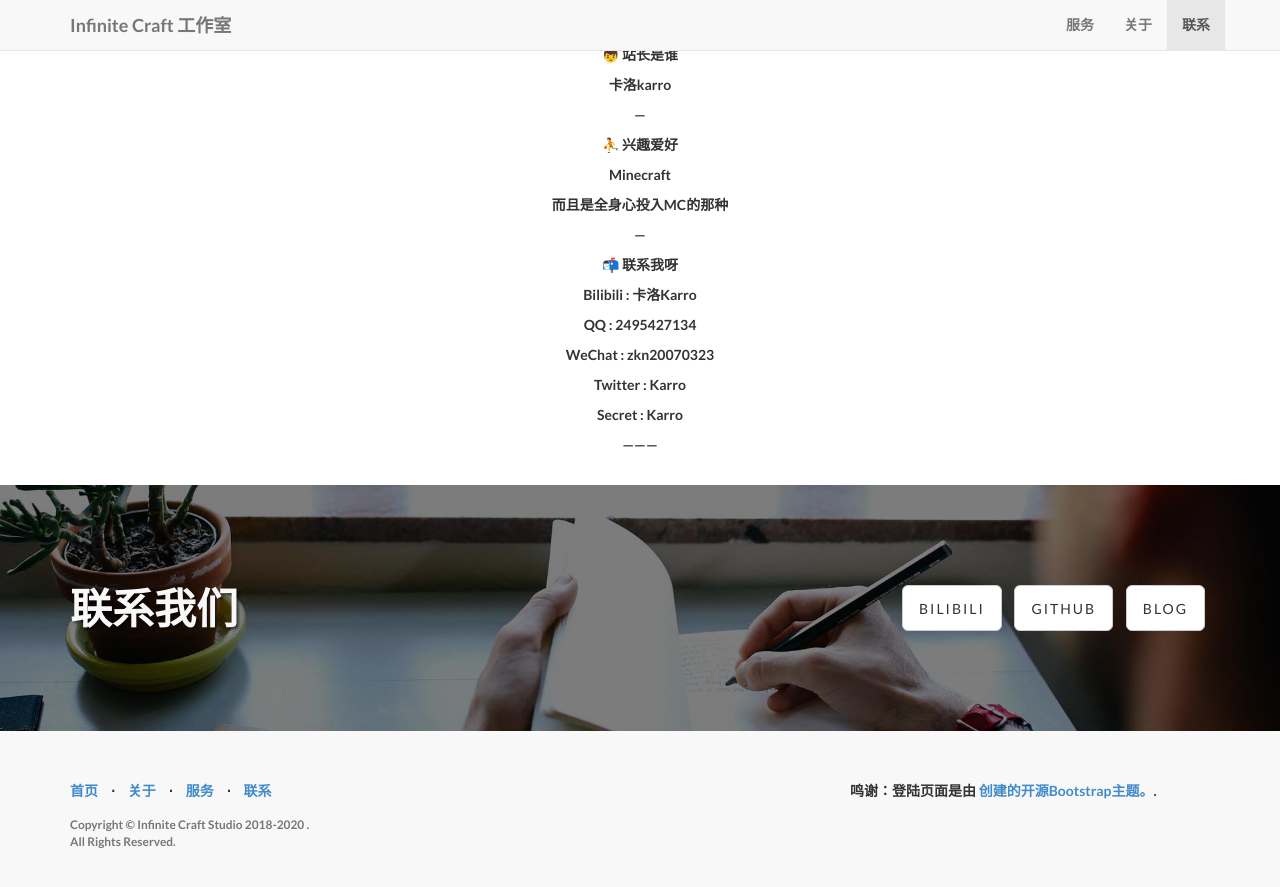
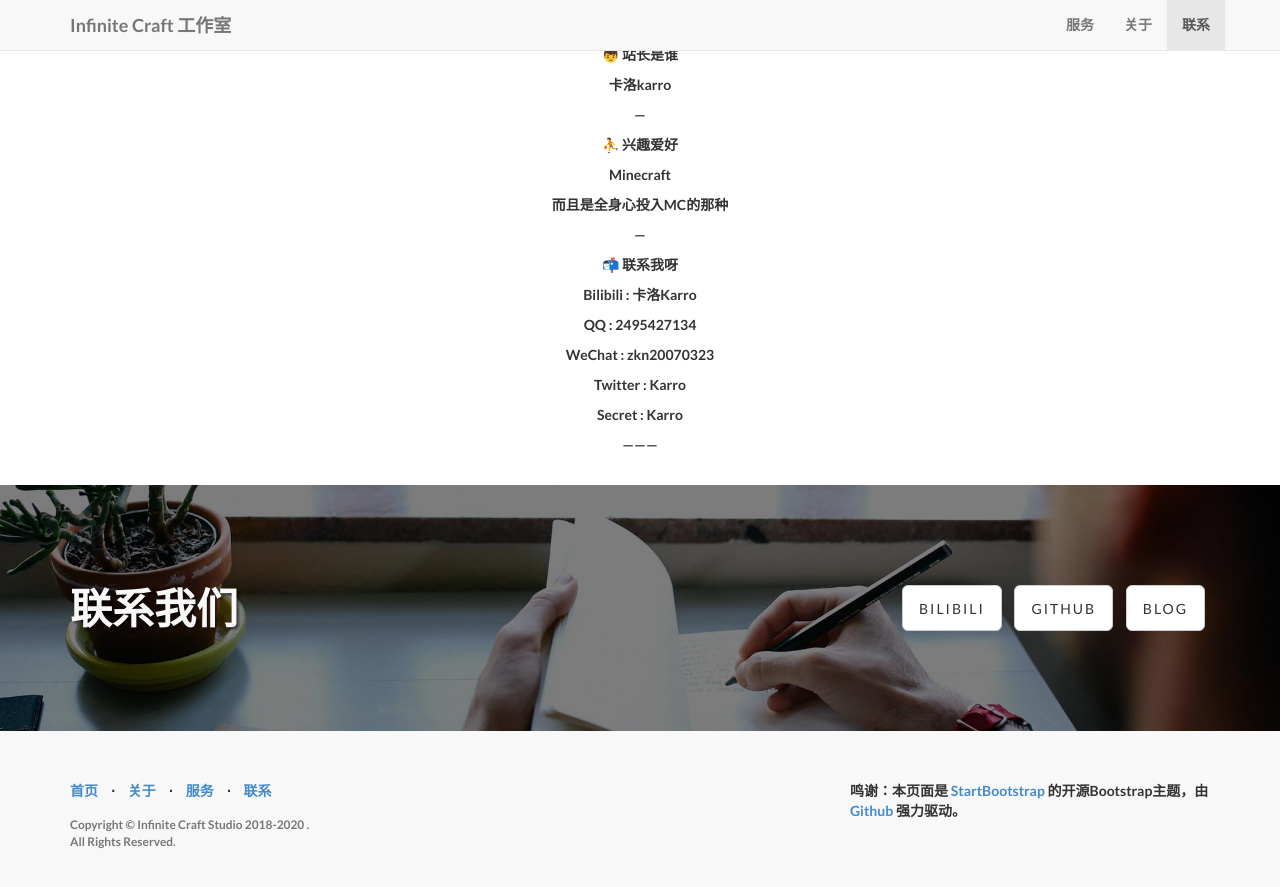
Before and after one commit to MrKarro/infinite-craft-landing-page, a Jekyll site: the page built from index.html, in a window 1280 px wide and 900 px high, scrolled down 2317 px. Shown: the top 887 px of the window. Built offline with Jekyll 4.4.1, drawn with Linux system fonts in a browser that asks for light colours.

Commit message:
更新了 _config.yml

```diff
--- a/_config.yml
+++ b/_config.yml
@@ -11,7 +11,7 @@ description: > # "Write an awesome description for your new site here.
   head meta (for Google search results) and in your feed.xml site
   description.
 copyright: 'Copyright &copy; Infinite Craft Studio 2018-2020 . <br>All Rights Reserved.'
-credits: '鸣谢：登陆页面是由 <a href="http://startbootstrap.com/">创建的开源Bootstrap主题。</a>.'
+credits: '鸣谢：本页面是 <a href="http://startbootstrap.com/">StartBootstrap</a> 的开源Bootstrap主题，由 <a href="https://github.com/">Github</a> 强力驱动。'
 
 # ----------------------- #
 #    Jekyll & Plugins     #
```
